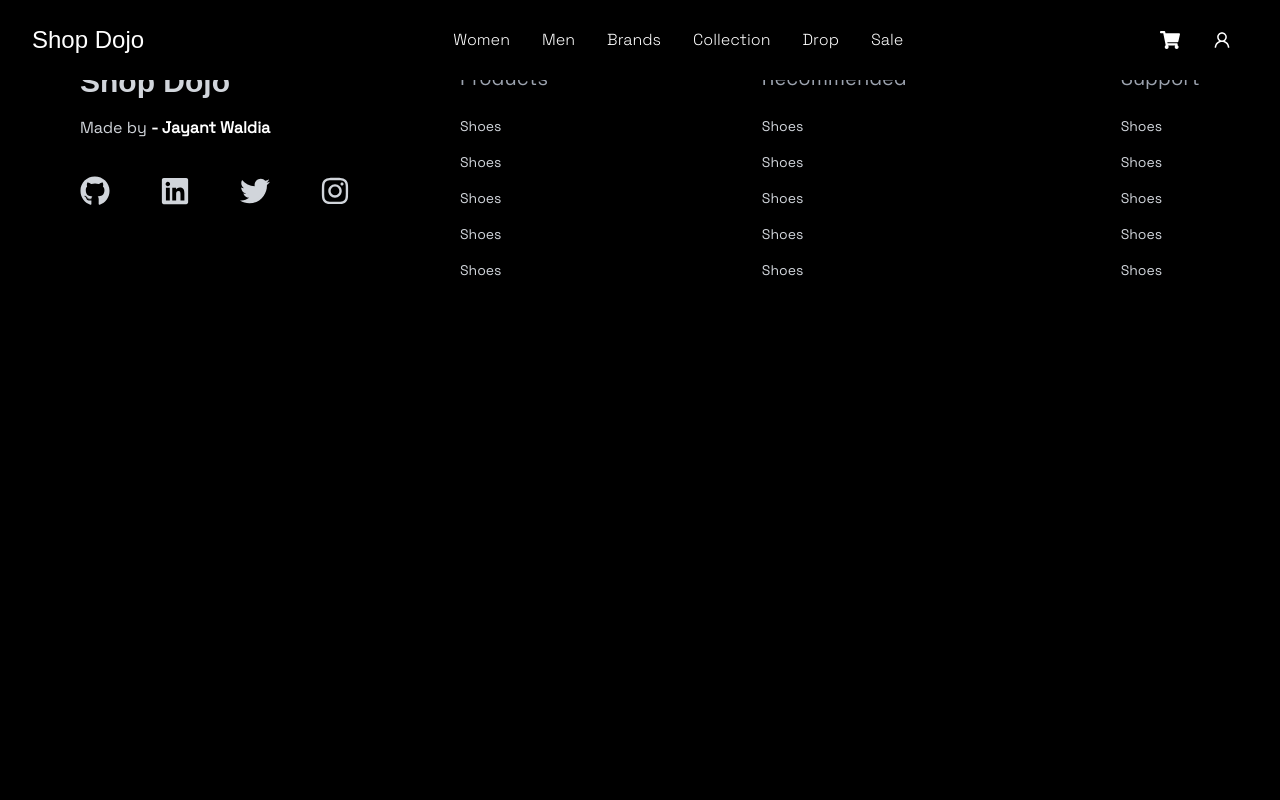
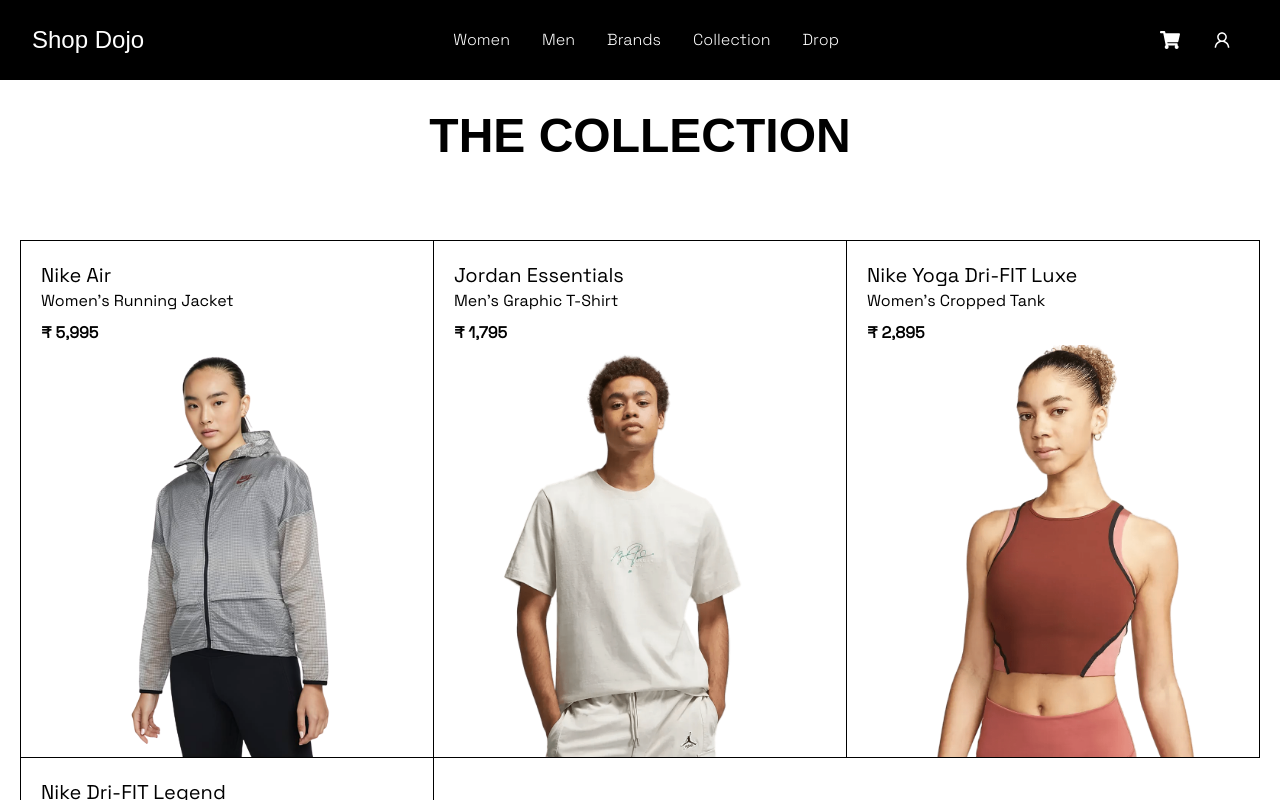
Before and after one commit to jayantwaldia24/Dojo-Shop, a React (Create React App) app: page /collection in a window 1280 px wide. Shown: the top 800 px of the page. Built offline with nearby package versions, Linux system fonts and the light colour scheme; a web font is replaced by a local one.

Commit message:
added product page

```diff
--- a/src/App.js
+++ b/src/App.js
@@ -1,21 +1,23 @@
 import HomePage from "./pages/HomePage";
 import { Routes, Route } from "react-router-dom";
-import ProductPage from "./pages/ProductPage";
 import Navbar from "./components/Navbar";
 import Footer from "./components/Footer";
+import Collection from "./components/Collection";
+import ProductPage from "./pages/ProductPage";
 
 function App() {
   return (
-    <>
+    <div className="flex flex-col h-screen justify-between">
       <Navbar />
-      <div className="App">
+      <div className="mt-100px">
         <Routes>
           <Route path="/" element={<HomePage />} />
-          <Route exact path="/products" element={<ProductPage />} />
+          <Route exact path="/collection" element={<Collection />} />
+          <Route exact path="/product" element={<ProductPage />} />
         </Routes>
       </div>
       <Footer />
-    </>
+    </div>
   );
 }
 
--- a/src/components/Collection.js
+++ b/src/components/Collection.js
@@ -1,3 +1,4 @@
+import { Link } from "react-router-dom";
 import { products } from "../backend/db/products";
 
 function Collection() {
@@ -9,21 +10,28 @@
 
       <div className="max-w-[1240px] mx-auto mt-[50px] grid md:grid-cols-3 sm:grid-cols-2 border-t-[1px] border-l-[1px] border-black">
         {products.map((product) => (
-          <div className="border-r-[1px] border-b-[1px] border-black">
+          <Link to="/product">
+            <div
+              className="border-r-[1px] border-b-[1px] group transition ease-in-out delay-90 border-black hover:bg-stone-600 hover:text-white hover:cursor-pointer"
+              key={product.id}
+            >
               <div className="p-5 pb-0">
                 <p className="text-xl">{product.brand}</p>
                 <p>{product.name}</p>
                 <p className="font-bold mt-2">
                   ₹{" "}
-                {product.price.toString().replace(/\B(?=(\d{3})+(?!\d))/g, ",")}
+                  {product.price
+                    .toString()
+                    .replace(/\B(?=(\d{3})+(?!\d))/g, ",")}
                 </p>
               </div>
               <img
-              className="w-[80%] mx-auto"
+                className="w-[80%] mx-auto object-cover object-center"
                 src={product.img}
                 alt={product.img}
               ></img>
             </div>
+          </Link>
         ))}
       </div>
     </div>
--- a/src/components/Footer.js
+++ b/src/components/Footer.js
@@ -2,7 +2,7 @@
 
 function Footer() {
   return (
-    <div className="max-w-[1240px mx-auto py-16 px-6 md:px-20 grid lg:grid-cols-3 gap-5 text-gray-300 font-sgRegular">
+    <div className="w-full mx-auto my-8 px-10 py-2 grid lg:grid-cols-3 gap-5 justify-between text-gray-300 font-sgRegular">
       <div>
         <h1 className="w-full text-3xl font-bold font-optivenus ">Shop Dojo</h1>
         <p className="py-4">
--- a/src/components/Hero.js
+++ b/src/components/Hero.js
@@ -4,7 +4,7 @@
   return (
     <div className="text-white max-w-[100%] w-full h-screen p-10 font-bold font-sgRegular">
       <div className="w-[100%] mt-[400px] md:ml-5 text-left flex flex-col gap-8 items-start justify-between">
-        <Link to="/products">
+        <Link to="/collection">
           <button className="bg-transparent tracking-wider hover:bg-white text-white-700 font-bold hover:text-black py-4 px-10 border-[2px] border-white-500 hover:border-transparent rounded-3xl text-l md:text-xl">
             New Collection
           </button>
--- a/src/components/Navbar.js
+++ b/src/components/Navbar.js
@@ -9,8 +9,8 @@
     setMobNav(!mobNav);
   };
   return (
-    <header className="fixed w-full font-sgLight">
-      <div className="flex md:grid md:grid-cols-3 justify-between items-center h-20 max-w-[100%] mx-auto px-8 bg-black  text-white sticky top-0 z-1000">
+    <header className="fixed w-full font-sgLight z-2">
+      <div className="flex md:grid md:grid-cols-3 justify-between items-center h-20 max-w-[100%] mx-auto px-4 md:px-8 bg-black  text-white sticky top-0 ">
         <Link to="/">
           <h1 className="w-full text-xl lg:text-2xl font-optivenus">
             Shop Dojo
@@ -21,9 +21,10 @@
           <li className="p-4">Women</li>
           <li className="p-4">Men</li>
           <li className="p-4">Brands</li>
-          <li className="p-4">Collection</li>
+          <Link to="/collection">
+            <li className="p-4">Collection</li>
+          </Link>
           <li className="p-4">Drop</li>
-          <li className="p-4">Sale</li>
         </ul>
         <ul className="hidden md:flex justify-end">
           {/* <li className="p-4">
@@ -41,13 +42,8 @@
           {/* <li className="p-4">
             <FaHeart size={20} />
           </li> */}
-          <li className="p-4">
-            <FaShoppingCart size={20} />
-          </li>
-          <li className="p-4">
-            <AiOutlineUser size={20} />
-          </li>
-          <li onClick={handleMobView} className="p-4">
+
+          <li onClick={handleMobView} className="p-2">
             {mobNav ? (
               <AiOutlineClose size={20} />
             ) : (
@@ -68,7 +64,14 @@
             <li className="p-4 border-b border-gray-600">Brands</li>
             <li className="p-4 border-b border-gray-600">Collection</li>
             <li className="p-4 border-b border-gray-600">Drop</li>
-            <li className="p-4">Sale</li>
+            <li className="flex gap-3 p-4 border-b border-gray-600">
+              <FaShoppingCart size={20} />
+              Cart
+            </li>
+            <li className=" flex gap-3 p-4 border-b border-gray-600">
+              <AiOutlineUser size={20} />
+              Profile
+            </li>
           </ul>
         </div>
       </div>
--- /dev/null
+++ b/src/components/ScrollToTop.js
@@ -0,0 +1,12 @@
+import { useEffect } from "react";
+import { useLocation } from "react-router-dom";
+
+export default function ScrollToTop() {
+  const { pathname } = useLocation();
+
+  useEffect(() => {
+    window.scrollTo(0, 0);
+  }, [pathname]);
+
+  return null;
+}
--- a/src/index.js
+++ b/src/index.js
@@ -3,11 +3,13 @@
 import "./index.css";
 import { BrowserRouter as Router } from "react-router-dom";
 import App from "./App";
+import ScrollToTop from "./components/ScrollToTop";
 
 const root = ReactDOM.createRoot(document.getElementById("root"));
 root.render(
   <React.StrictMode>
     <Router>
+      <ScrollToTop />
       <App />
     </Router>
   </React.StrictMode>
--- a/src/pages/ProductPage.js
+++ b/src/pages/ProductPage.js
@@ -1,7 +1,11 @@
-import Collection from "../components/Collection";
+import { products } from "../backend/db/products";
 
 function ProductPage() {
-  return <Collection />;
+  return (
+    <>
+      <div className="h-screen bg-white">lmao</div>
+    </>
+  );
 }
 
 export default ProductPage;
--- a/tailwind.config.js
+++ b/tailwind.config.js
@@ -3,6 +3,7 @@
   content: ["./src/**/*.{html,js}"],
   theme: {
     extend: {
+      visibility: ["group-hover"],
       fontFamily: {
         optivenus: ["Optivenus", "sans-serif"],
         sgLight: ["sg-light", "sans-serif"],
```
Lines whose indentation alone changed are shown as unchanged.
